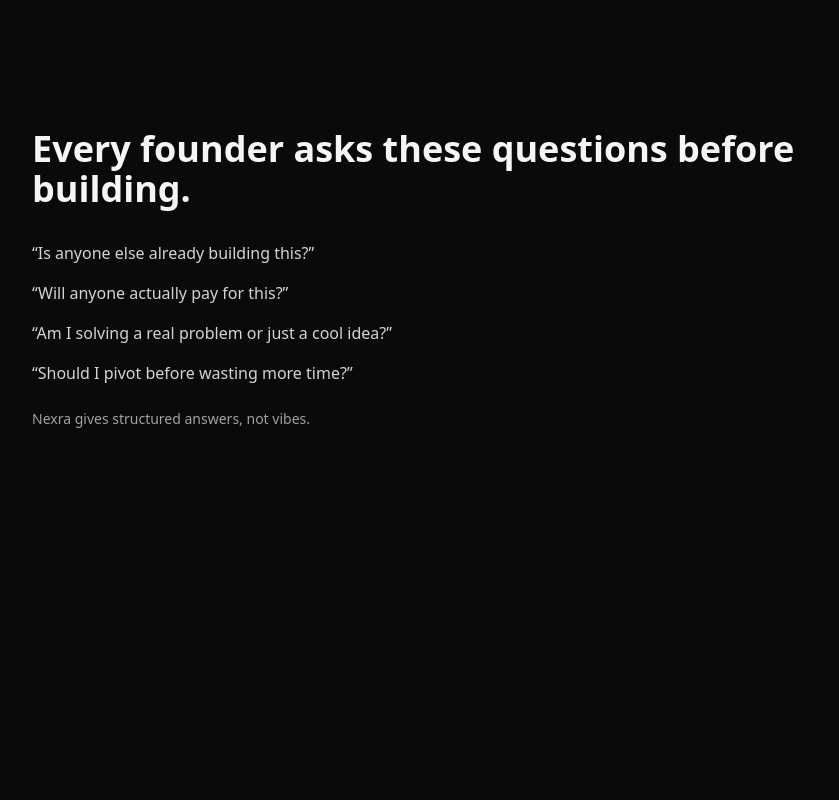
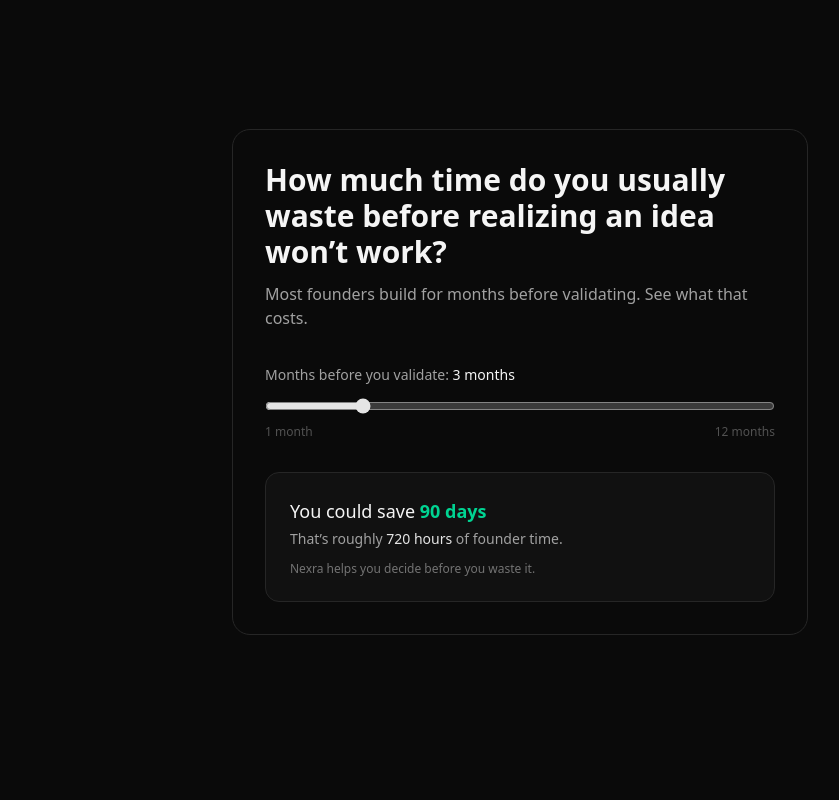
Before and after one commit to annuk123/nexra, a Next.js app: page / in a window 1280 px wide. Shown: the part 1800-2600 px from the top of the page, without its empty margins (120-959 px from the left). Built offline with nearby package versions, Linux system fonts and the light colour scheme; no server answers.

Commit message:
added TimeSavedCalculater component

```diff
--- a/app/page.tsx
+++ b/app/page.tsx
@@ -14,6 +14,7 @@ import { TimeComparison } from "@/components/TimeComparison/TimeComparison";
 import StructureReasoning from "@/components/StructureReasoning/StructureReasoning";
 import Testimonials from "@/components/testimonial/testimonial";
 import HowAnalyze from "@/components/how-analyzes/how-analyze";
+import TimeSavedCalculator from "@/components/TimeSavedCalculater/TimeSavedCaluclater";
 
 export default function Home() {
     const addToWaitlist = useMutation(api.waitlist.addToWaitlist);
@@ -188,6 +189,11 @@ Or waste months on the wrong one.
       <Section size="md">
         <TimeComparison />
       </Section>
+
+<Section size="md">
+  <TimeSavedCalculator />
+</Section>
+      {/* Key Questions */}
 
 <Section size="md">
   <h2 className="text-3xl sm:text-4xl font-semibold max-w-3xl">
--- /dev/null
+++ b/components/TimeSavedCalculater/TimeSavedCaluclater.tsx
@@ -0,0 +1,63 @@
+"use client";
+import { useState } from "react";
+
+export default function TimeSavedCalculator() {
+  const [months, setMonths] = useState(3);
+
+  const daysSaved = months * 30;
+  const hoursSaved = daysSaved * 8;
+
+  return (
+    <div className="max-w-xl mx-auto p-8 bg-neutral-950 border border-neutral-800 rounded-2xl">
+
+      <h2 className="text-2xl sm:text-3xl font-semibold text-neutral-100">
+        How much time do you usually waste before realizing an idea won’t work?
+      </h2>
+
+      <p className="mt-3 text-neutral-400">
+        Most founders build for months before validating. See what that costs.
+      </p>
+
+      {/* Slider */}
+      <div className="mt-8">
+        <label className="text-sm text-neutral-400">
+          Months before you validate:{" "}
+          <span className="text-neutral-100 font-medium">{months} months</span>
+        </label>
+
+        <input
+          type="range"
+          min={1}
+          max={12}
+          value={months}
+          onChange={(e) => setMonths(Number(e.target.value))}
+          className="w-full mt-3 accent-neutral-200"
+        />
+
+        <div className="flex justify-between text-xs text-neutral-600 mt-1">
+          <span>1 month</span>
+          <span>12 months</span>
+        </div>
+      </div>
+
+      {/* Result */}
+      <div className="mt-8 p-6 bg-neutral-900/60 border border-neutral-800 rounded-xl">
+        <p className="text-lg text-neutral-100">
+          You could save{" "}
+          <span className="font-semibold text-emerald-400">
+            {daysSaved} days
+          </span>
+        </p>
+
+        <p className="mt-1 text-sm text-neutral-400">
+          That’s roughly{" "}
+          <span className="text-neutral-200">{hoursSaved} hours</span> of founder time.
+        </p>
+
+        <p className="mt-3 text-xs text-neutral-500">
+          Nexra helps you decide before you waste it.
+        </p>
+      </div>
+    </div>
+  );
+}
```
